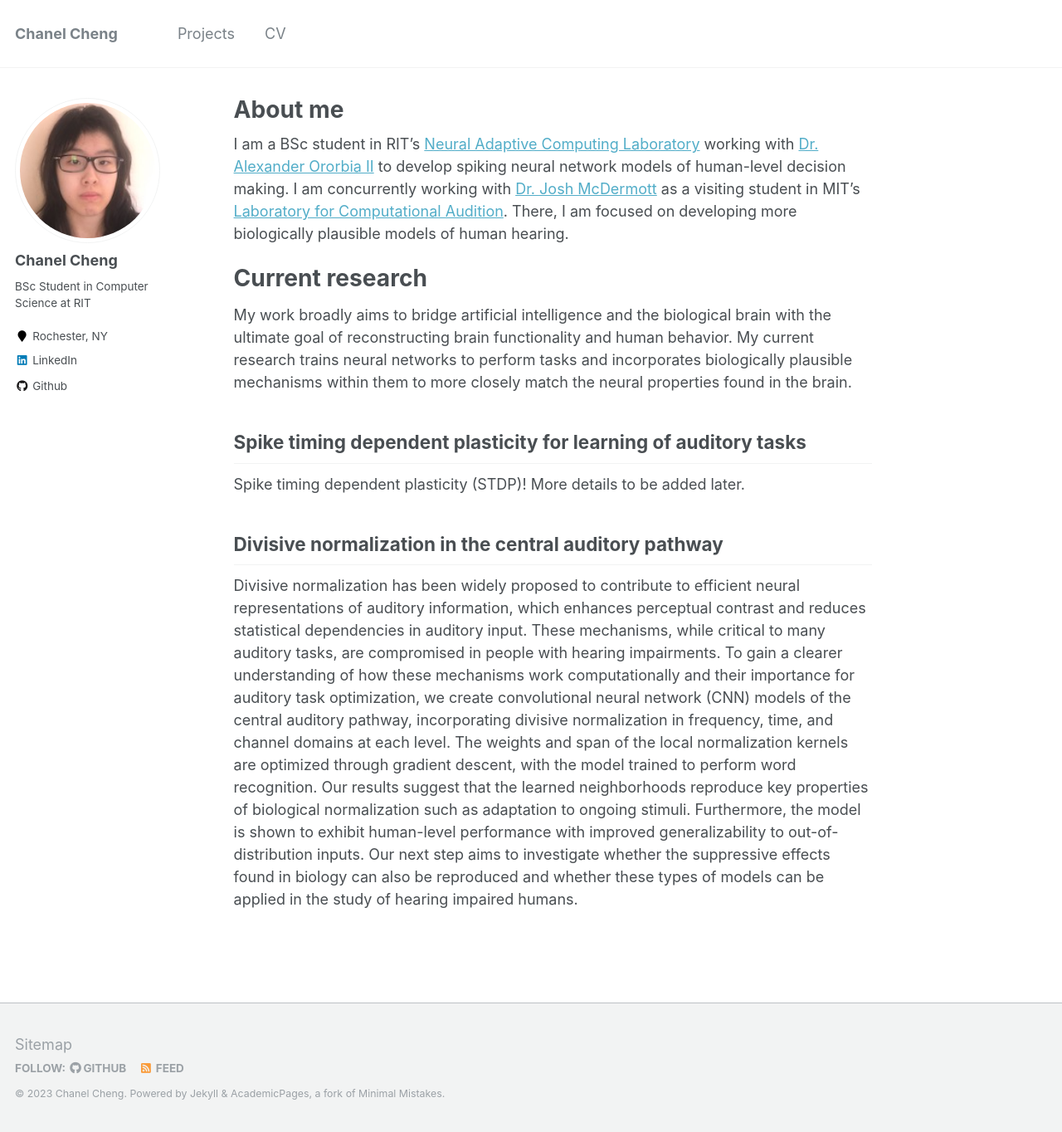
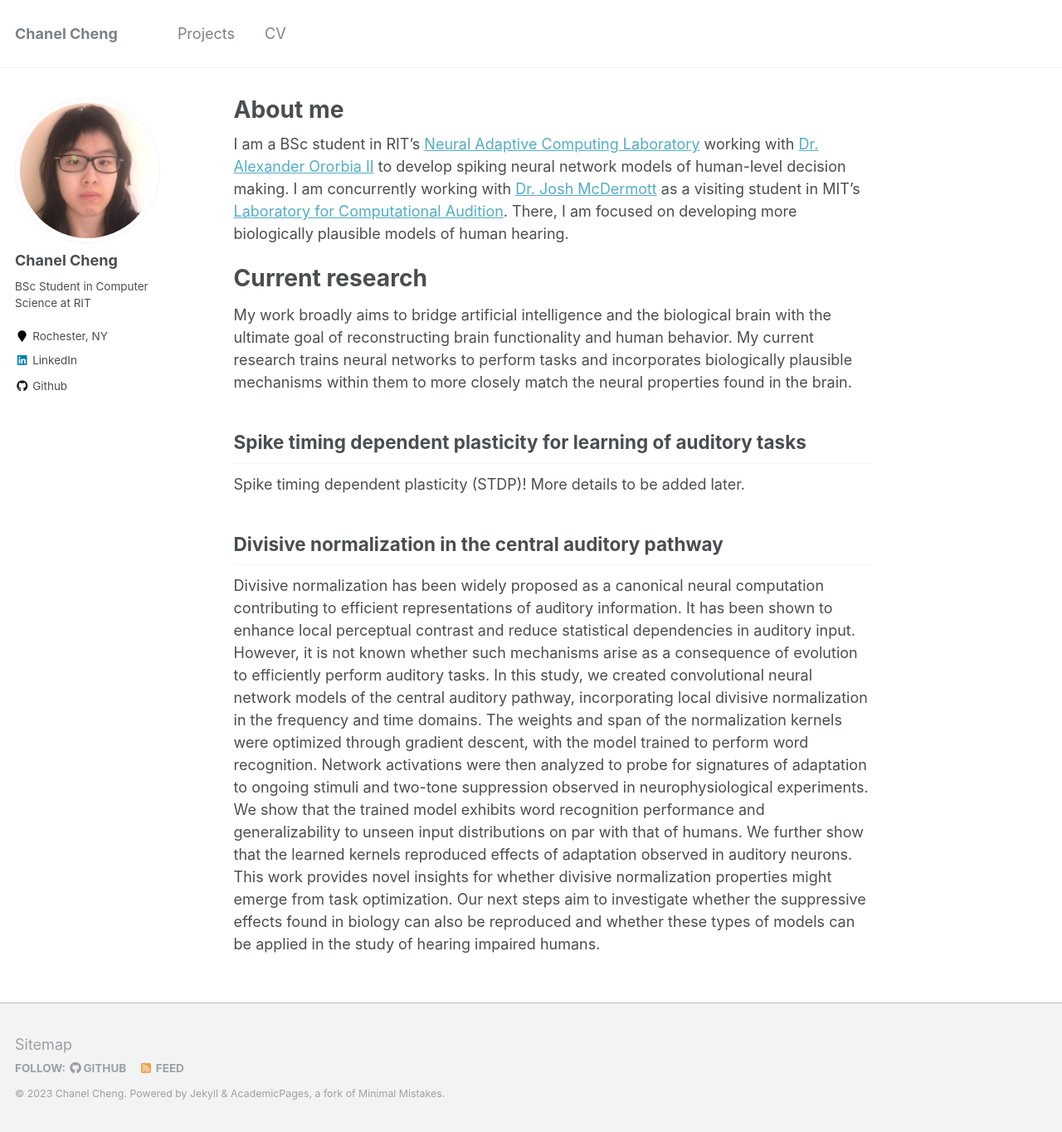
Before and after one commit to chanelfcheng/chanelfcheng.github.io, a Jekyll site: the page built from _pages/about.md, in a window 1280 px wide and 1364 px high. Shown: the whole window at 83% size. Built offline with Jekyll 4.4.1, drawn with Linux system fonts in a browser that asks for light colours.

Commit message:
Update research description

```diff
--- a/_pages/about.md
+++ b/_pages/about.md
@@ -20,4 +20,4 @@ Spike timing dependent plasticity (STDP)! More details to be added later.
 
 Divisive normalization in the central auditory pathway
 ------
-Divisive normalization has been widely proposed to contribute to efficient neural representations of auditory information, which enhances perceptual contrast and reduces statistical dependencies in auditory input. These mechanisms, while critical to many auditory tasks, are compromised in people with hearing impairments. To gain a clearer understanding of how these mechanisms work computationally and their importance for auditory task optimization, we create convolutional neural network (CNN) models of the central auditory pathway, incorporating divisive normalization in frequency, time, and channel domains at each level. The weights and span of the local normalization kernels are optimized through gradient descent, with the model trained to perform word recognition. Our results suggest that the learned neighborhoods reproduce key properties of biological normalization such as adaptation to ongoing stimuli. Furthermore, the model is shown to exhibit human-level performance with improved generalizability to out-of-distribution inputs. Our next step aims to investigate whether the suppressive effects found in biology can also be reproduced and whether these types of models can be applied in the study of hearing impaired humans.
+Divisive normalization has been widely proposed as a canonical neural computation contributing to efficient representations of auditory information. It has been shown to enhance local perceptual contrast and reduce statistical dependencies in auditory input. However, it is not known whether such mechanisms arise as a consequence of evolution to efficiently perform auditory tasks. In this study, we created convolutional neural network models of the central auditory pathway, incorporating local divisive normalization in the frequency and time domains. The weights and span of the normalization kernels were optimized through gradient descent, with the model trained to perform word recognition. Network activations were then analyzed to probe for signatures of adaptation to ongoing stimuli and two-tone suppression observed in neurophysiological experiments. We show that the trained model exhibits word recognition performance and generalizability to unseen input distributions on par with that of humans. We further show that the learned kernels reproduced effects of adaptation observed in auditory neurons. This work provides novel insights for whether divisive normalization properties might emerge from task optimization. Our next steps aim to investigate whether the suppressive effects found in biology can also be reproduced and whether these types of models can be applied in the study of hearing impaired humans.
```
